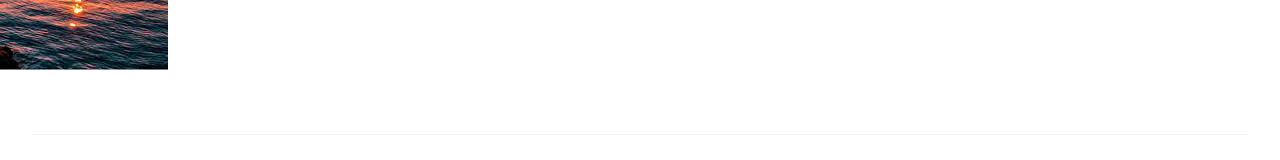
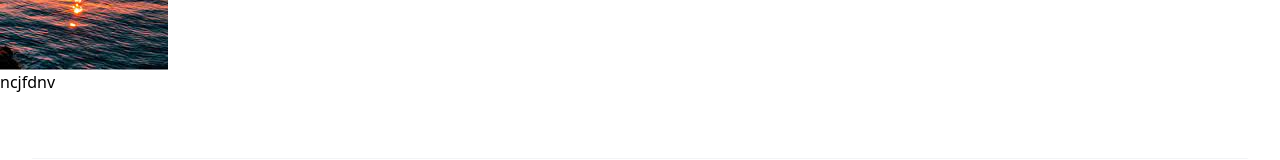
Before and after one commit to vantiendeptrai/assignment_Fe2, a React (Vite) app in the folder web209-WD17305/: page /products/10 in a window 1280 px wide. Shown: the part 350-510 px from the top of the page. Built offline with nearby package versions, Linux system fonts and the light colour scheme; data requests are answered from the project's data file.

Commit message:
Update product.tsx

```diff
--- a/web209-WD17305/src/pages/product.tsx
+++ b/web209-WD17305/src/pages/product.tsx
@@ -20,7 +20,7 @@ const ProductDetailPage = () => {
       <h2>{product!.name}</h2>
       <p>{product!.description}</p>
       <img src={product!.image} alt="" />
-      {/* Other product details */}
+      <p>{product!.description}</p>
     </div>
   );
 };
```
